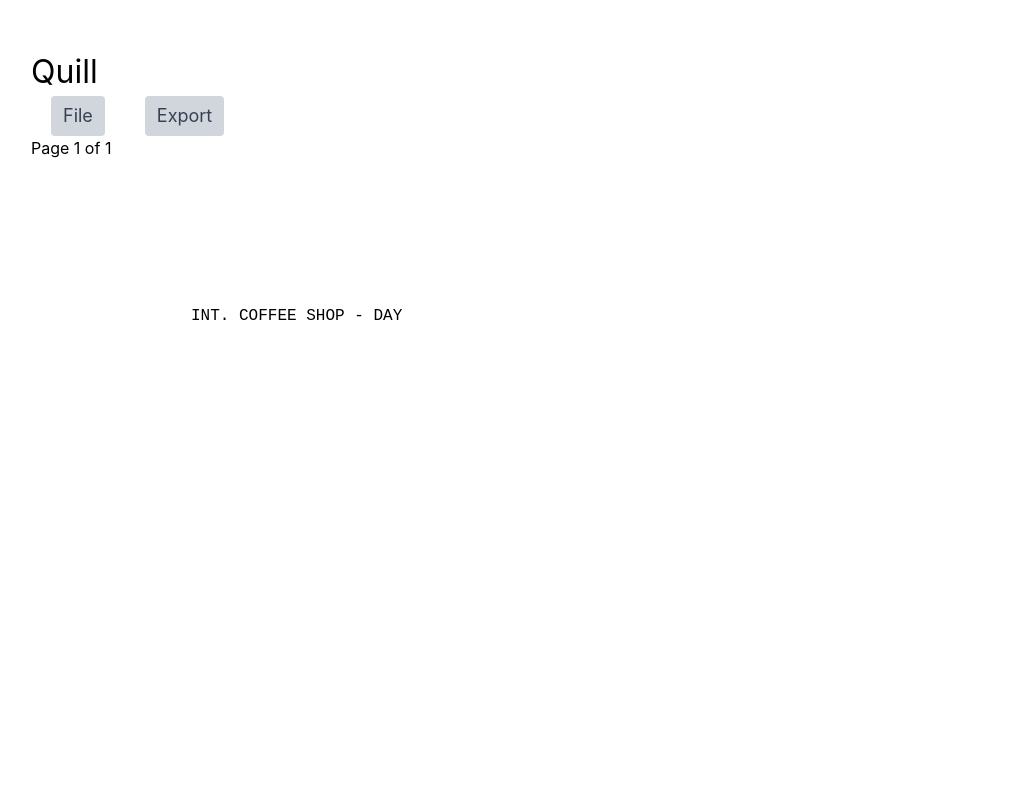
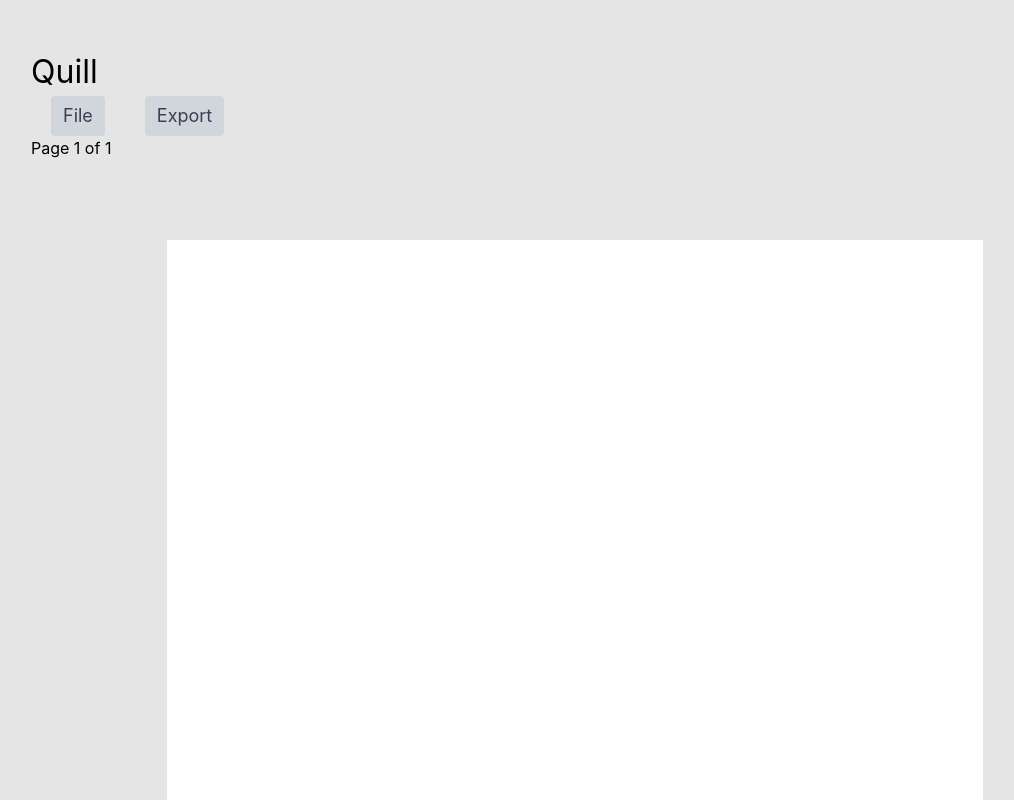
Before and after one commit to mohsenbakhit/quill, a React (Vite) app: page / in a window 1280 px wide. Shown: the whole page, without its empty margins (65-1079 px from the left). Built offline with nearby package versions, Linux system fonts and the light colour scheme; a web font is replaced by a local one.

Commit message:
add scrolling

```diff
--- a/src/App.tsx
+++ b/src/App.tsx
@@ -14,7 +14,7 @@
     content: {
       type: 'doc',
       content: [
-        { type: 'sceneHeading', content: [{ type: 'text', text: 'INT. COFFEE SHOP - DAY' }] },
+        { type: 'sceneHeading', content: [{ type: 'text*', text: 'INT. COFFEE SHOP - DAY' }] },
       ],
     },
     onUpdate: () => {
@@ -23,8 +23,15 @@
   })
   return (
     <div className="app">
-      <Toolbar editor={editor} isDirty={isDirty} setIsDirty={setIsDirty}/>
-      <ScreenplayEditor editor={editor} isDirty={isDirty}  setIsDirty={setIsDirty}/>
+      <header className="title-bar">
+        <Toolbar editor={editor} isDirty={isDirty} setIsDirty={setIsDirty}/>
+      </header>
+      <main className="editor-view">
+        <div className="screenplay-editor"
+          onClick={() => editor?.commands.focus('start')}>
+          <ScreenplayEditor editor={editor} isDirty={isDirty} setIsDirty={setIsDirty} />
+        </div>
+      </main>
     </div>
   )
 }
--- a/src/styles/screenplay.css
+++ b/src/styles/screenplay.css
@@ -6,17 +6,40 @@
 body {
   font-family: 'Courier Prime','Courier New', monospace;
   font-size: 12pt;
+  overflow: hidden;
+  background: #e5e5e5;
 }
+
+.app {
+    display: flex;
+    flex-direction: column;
+    height: 100vh;
+    width: 100%;
+}
+
+.editor-view {
+    flex: 1;
+    min-height: 0;
+    display: flex;
+    justify-content: center;
+    overflow: auto;
+    padding: 32px;
+}
+
 .screenplay-page {
-    padding: 1in 1in 1in 1.5in; /* top right bottom left */
-    width: 11in;
-    margin-left: auto;
-    margin-right: auto;
+    width: 8.5in;
+    min-height: 11in;
+    padding: 1in 1in 1in 1.5in;
+    box-sizing: border-box;
+    background: white;
+
+
 }
 .screenplay-scene-heading {
     text-transform: uppercase;
     margin-left: 0;
     margin-right: auto;
+    font-weight: bold;
 
 }
 .screenplay-action {
@@ -24,15 +47,14 @@
 }
 
 .screenplay-character {
-    margin-left: 2.9in;   /* 2.2" from page edge (2.2 - 1.5) */
-    max-width: 3.5in;
+    margin-left: 2.5in;   /* 2.2" from page edge (2.2 - 1.5) */
+    max-width: 1.0in;
     text-transform: uppercase;
-    font-weight: bold;    /* Optional; many screenplay editors don't use bold */
 }
 
 .screenplay-dialogue {
   margin-left: 1in;    /* 2.5" − 1.5" baseline */
-  max-width: 4in;       /* 8.5" page − 2.5" left − 2.0" right */
+  max-width: 3in;       /* 8.5" page − 2.5" left − 2.0" right */
 }
 
 .screenplay-parenthetical {
```
Also changed, not shown: src/lib/pagination.ts (added).
